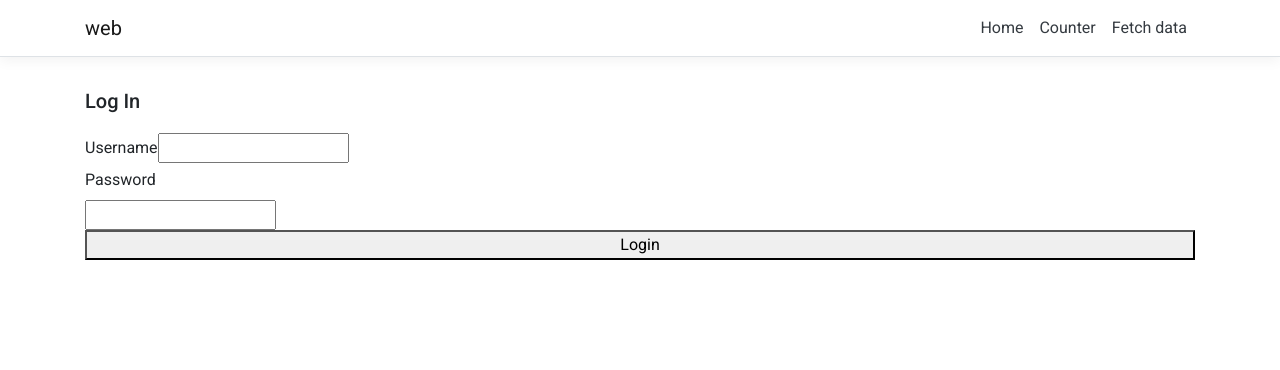
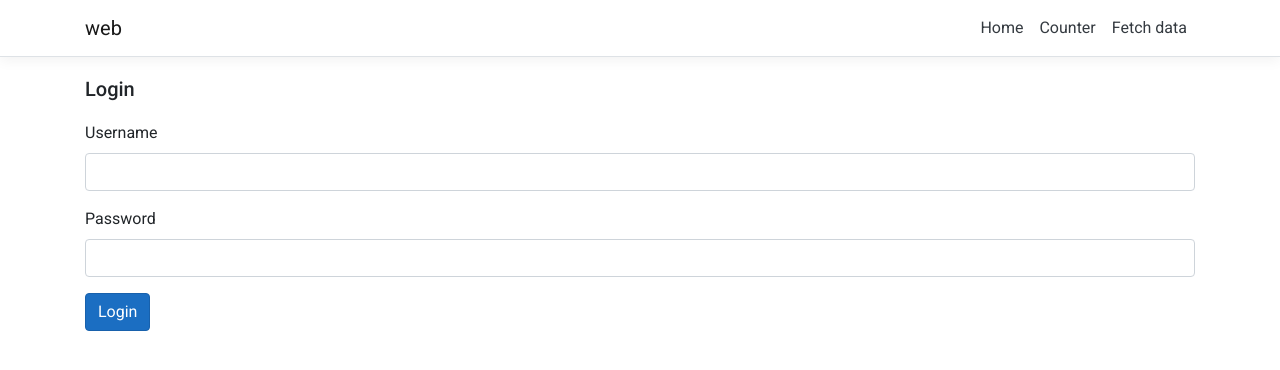
Before and after one commit to alusman/fonedynamics, an Angular app in the folder web/ClientApp/: page /login in a window 1280 px wide. Shown: the top 370 px of the page. Built offline with nearby package versions, Linux system fonts and the light colour scheme.

Commit message:
refactor login ux

```diff
--- a/web/ClientApp/src/app/app.module.ts
+++ b/web/ClientApp/src/app/app.module.ts
@@ -16,6 +16,7 @@ import { LocalStorageService } from './services/localstorage.service';
 import { AuthService } from './services/auth.service';
 import { CustomerService } from './services/customer.services';
 import { BrowserAnimationsModule } from '@angular/platform-browser/animations';
+import { ReactiveFormsModule } from '@angular/forms';
 
 @NgModule({
   declarations: [
@@ -30,6 +31,7 @@ import { BrowserAnimationsModule } from '@angular/platform-browser/animations';
     BrowserModule.withServerTransition({ appId: 'ng-cli-universal' }),
     HttpClientModule,
     FormsModule,
+    ReactiveFormsModule,
     RouterModule.forRoot(routes),
     BrowserAnimationsModule
   ],
--- a/web/ClientApp/src/app/login/login.component.html
+++ b/web/ClientApp/src/app/login/login.component.html
@@ -1,50 +1,23 @@
-<div class="narrow-width margin-center margin-top">
-
-    <h2>Log In</h2>
-    <form name="form" (ngSubmit)="f.form.valid && login()" #f="ngForm" novalidate>
-
-        <label>Username</label>
-        <input type="text" name="username" [(ngModel)]="loginInfo.username" #username="ngModel" required form-input />
-        <div error-message>
-          <div *ngIf="f.submitted && !username.valid" automation-hook-required-username-error>
-            <ng-container *ngTemplateOutlet="requiredField"></ng-container>
-          </div>
+<h2>Login</h2>
+<form [formGroup]="loginForm" (ngSubmit)="onSubmit()">
+    <div class="form-group">
+        <label for="username">Username</label>
+        <input type="text" formControlName="username" class="form-control" [ngClass]="{ 'is-invalid': submitted && f.username.errors }" />
+        <div *ngIf="submitted && f.username.errors" class="invalid-feedback">
+            <div *ngIf="f.username.errors.required">Username is required</div>
         </div>
-
-        <label>Password</label>
-        <div class="flex-container" form-input>
-          <input
-            type="password"
-            name="password"
-            [(ngModel)]="loginInfo.password"
-            #pwd
-            #password="ngModel"
-            required
-            form-input
-          />
-          <div
-            class="preview"
-            title="view password"
-            (mouseenter)="pwd.type = 'text'"
-            (mouseleave)="pwd.type = 'password'"
-          >
-          </div>
+    </div>
+    <div class="form-group">
+        <label for="password">Password</label>
+        <input type="password" formControlName="password" class="form-control" [ngClass]="{ 'is-invalid': submitted && f.password.errors }" />
+        <div *ngIf="submitted && f.password.errors" class="invalid-feedback">
+            <div *ngIf="f.password.errors.required">Password is required</div>
         </div>
-        <div error-message>
-          <div *ngIf="f.submitted && !password.valid">
-            <ng-container *ngTemplateOutlet="requiredField"></ng-container>
-          </div>
-        </div>
-
-      <button
-        [disabled]="loading"
-        class="automation-hook-login-btn full-width"
-        mat-raised-button
-        color="primary"
-      >
-        Login
-      </button>
-    </form>
-  </div>
-
-<ng-template #requiredField> <span>This is a required field.</span> </ng-template>
+    </div>
+    <div class="form-group">
+        <button [disabled]="loading" class="btn btn-primary">
+            <span *ngIf="loading" class="spinner-border spinner-border-sm mr-1"></span>
+            Login
+        </button>
+    </div>
+</form>
--- a/web/ClientApp/src/app/login/login.component.ts
+++ b/web/ClientApp/src/app/login/login.component.ts
@@ -2,7 +2,8 @@ import { Component, OnInit } from '@angular/core';
 import { Router, ActivatedRoute } from '@angular/router';
 import { AuthService } from '../services/auth.service';
 import { LocalStorageService } from '../services/localstorage.service';
-import { Login } from '../models/login.model';
+import { FormGroup, FormBuilder, Validators } from '@angular/forms';
+import { first } from 'rxjs/operators';
 
 @Component({
   selector: 'app-login',
@@ -11,15 +12,16 @@ import { Login } from '../models/login.model';
 })
 export class LoginComponent implements OnInit {
   public loading = false;
+  public submitted = false;
   public returnUrl: string;
-  public invalidUsernamePassword = false;
-  public readonly loginInfo: Login = new Login();
+  public loginForm: FormGroup;
 
   constructor(
     private route: ActivatedRoute,
     private authservice: AuthService,
     private router: Router,
-    private localStorage: LocalStorageService
+    private localStorage: LocalStorageService,
+    private formBuilder: FormBuilder,
   ) {}
 
   public ngOnInit() {
@@ -28,17 +30,38 @@ export class LoginComponent implements OnInit {
     if (this.localStorage.getItemAsString('authInfo')) {
       this.router.navigate([this.returnUrl]);
     }
+
+    this.createForm();
   }
 
-  public login() {
-    this.invalidUsernamePassword = false;
+  public createForm() {
+    this.loginForm = this.formBuilder.group({
+      username: ['', Validators.required],
+      password: ['', Validators.required]
+    });
+  }
+
+  get f() { return this.loginForm.controls; }
+
+  public onSubmit() {
+    this.submitted = true;
+
+    if (this.loginForm.invalid) {
+      return;
+    }
+
     this.loading = true;
 
-    this.authservice.login(this.loginInfo.username, this.loginInfo.password).subscribe(res => {
+    this.authservice.login(this.f.username.value, this.f.password.value)
+    .pipe(first())
+    .subscribe(res => {
       if (res) {
         this.loading = false;
         this.router.navigateByUrl(this.returnUrl);
       }
+    },
+    error => {
+      this.loading = false;
     });
   }
 }
--- a/web/ClientApp/src/app/models/login.model.ts
+++ /dev/null
@@ -1,4 +0,0 @@
-export class Login {
-  public username = '';
-  public password = '';
-}
```
